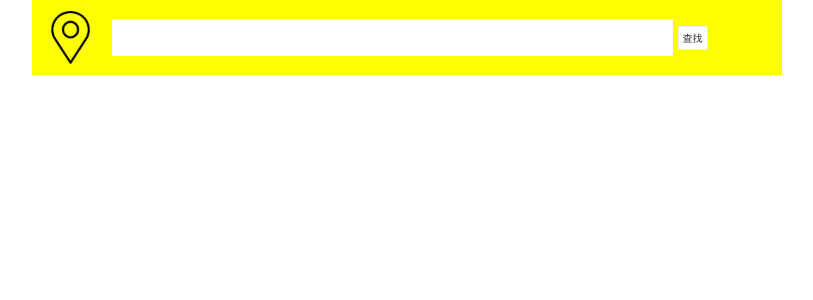
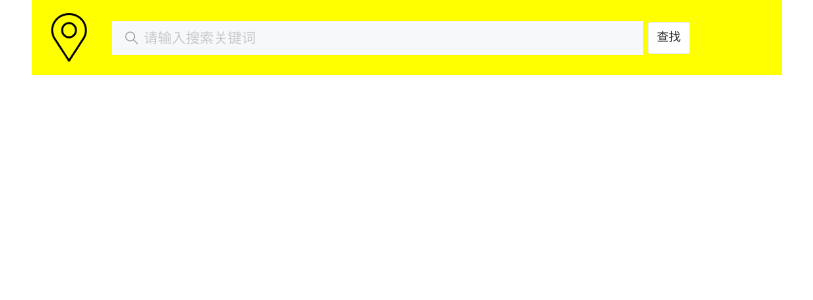
Before and after one commit to huzhengen/vue2-koa2-mall, a Vue app: page / in a window 1280 px wide. Shown: the top 300 px of the page, without its empty margins (233-1046 px from the left). Built offline with nearby package versions, Linux system fonts and the light colour scheme.

Commit message:
van-search

```diff
--- a/src/components/pages/ShoppingMall.vue
+++ b/src/components/pages/ShoppingMall.vue
@@ -4,11 +4,12 @@
       <van-col span="2">
         <img :src="locationIcon" class="location-icon" />
       </van-col>
-      <van-col span="19">
-        <input type="text" class="search-input" />
+      <van-col span="18">
+        <!-- <input type="text" class="search-input" /> -->
+        <van-search placeholder="请输入搜索关键词" class="search-input" />
       </van-col>
-      <van-col span="3">
-        <van-button type="default" size="mini">查找</van-button>
+      <van-col span="4">
+        <van-button type="default" size="small">查找</van-button>
       </van-col>
     </van-row>
   </div>
@@ -35,14 +36,11 @@ export default {
   display: flex;
   align-items: center;
 }
-.search-input {
+.search-input.van-search {
+  padding: 0;
   width: 100%;
-  height: 1rem;
-  font-size: 0.8rem;
-  border: none;
-  color: #000;
 }
 .location-icon {
-  max-height: 1.4rem;
+  max-height: 1.3rem;
 }
 </style>
--- a/src/main.js
+++ b/src/main.js
@@ -1,8 +1,7 @@
 import Vue from 'vue'
 import App from './App.vue'
-import { Cell, CellGroup, Field, Button, Row, Col } from 'vant'
-Vue.use(Button).use(Row).use(Col).use(Field)
-Vue.use(Cell).use(CellGroup)
+import { Swipe, SwipeItem, Search, Button, Row, Col } from 'vant'
+Vue.use(Button).use(Row).use(Col).use(Swipe).use(SwipeItem).use(Search)
 
 Vue.config.productionTip = false
 
```
